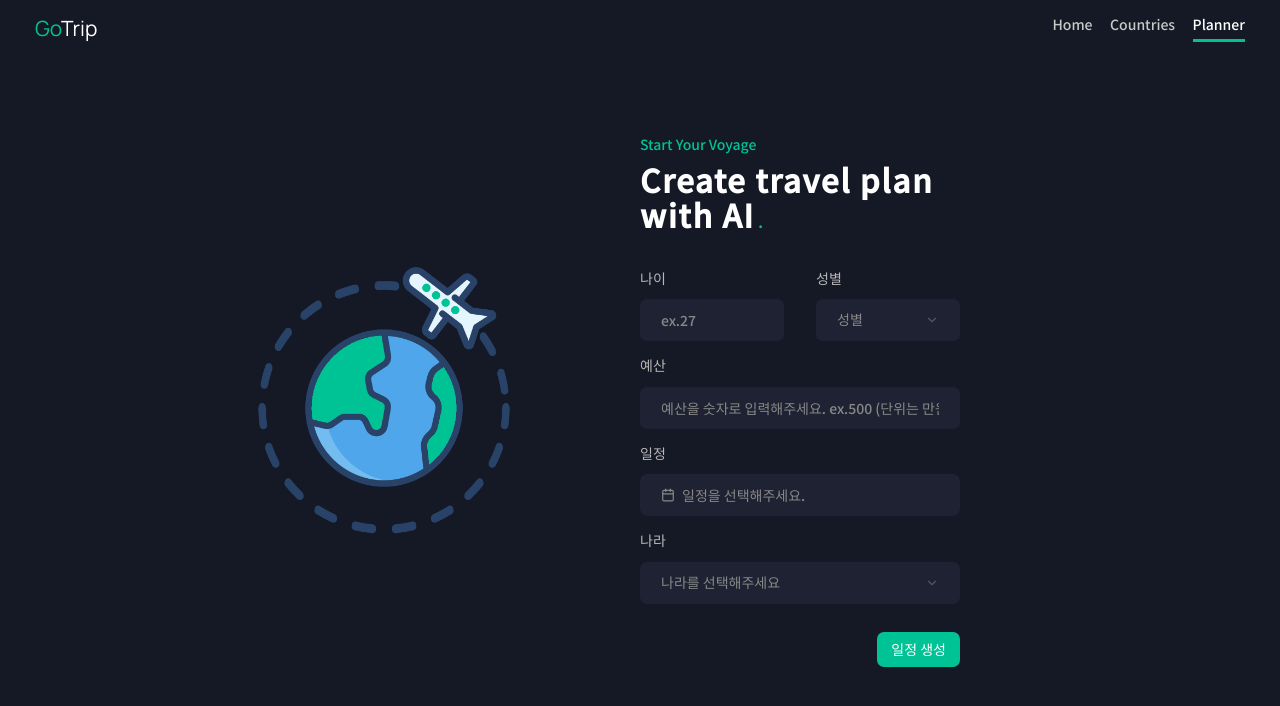
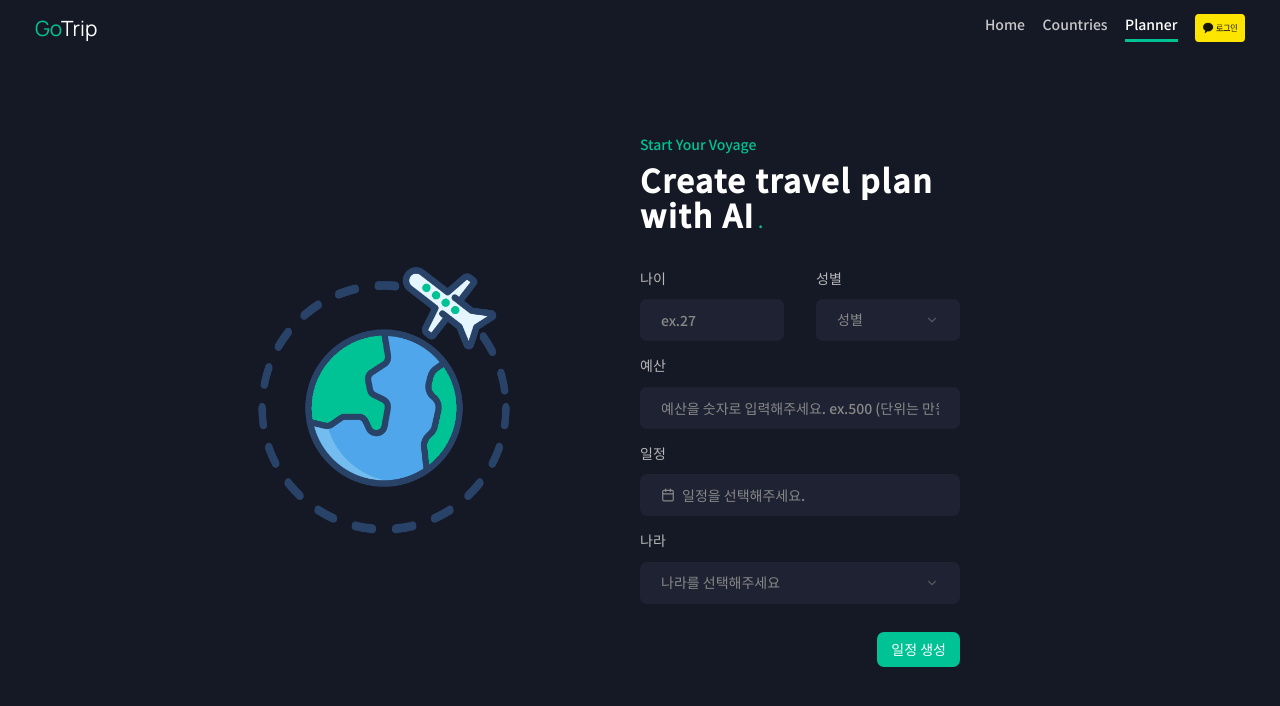
Before and after one commit to mmm7k/capstone, a Next.js app: page /planner in a window 1280 px wide. Shown: the top 706 px of the page. Built offline with nearby package versions, Linux system fonts and the light colour scheme.

Commit message:
feat: 카카오 로그인 테스트 구현

```diff
--- a/src/app/layout/layoutHeader.tsx
+++ b/src/app/layout/layoutHeader.tsx
@@ -2,10 +2,11 @@
 
 import { Manrope } from 'next/font/google';
 import Link from 'next/link';
-import { usePathname } from 'next/navigation';
+import { usePathname, useRouter } from 'next/navigation';
 import { useEffect, useState } from 'react';
 import { FiMenu, FiX } from 'react-icons/fi';
-
+import Image from 'next/image';
+import { Router } from 'lucide-react';
 const roboto = Manrope({
   weight: '400',
   subsets: ['latin'],
@@ -13,6 +14,7 @@ const roboto = Manrope({
 
 export default function LayoutHeader() {
   const pathname = usePathname();
+  const router = useRouter();
   const [scroll, setScroll] = useState(false);
   const [menuOpen, setMenuOpen] = useState(false);
 
@@ -78,6 +80,16 @@ export default function LayoutHeader() {
               Planner
             </div>
           </Link>
+
+          <Image
+            src="/kakaoLogin.png"
+            alt="kakao login"
+            width={50}
+            height={50}
+            onClick={() => {
+              router.push('http://api.chosun.life:8080/vi/oauth/kakao');
+            }}
+          />
         </nav>
         <button
           className="sm:hidden"
@@ -124,7 +136,7 @@ export default function LayoutHeader() {
         </Link>
         <Link href="/planner">
           <div
-            className={`cursor-pointer py-2 text-xl ${
+            className={`cursor-pointer py-2 text-xl mb-3 ${
               pathname === '/planner'
                 ? 'text-white border-b-[1.5px] border-[#00C395]'
                 : 'text-[#c8c8c8]'
@@ -134,6 +146,16 @@ export default function LayoutHeader() {
             Planner
           </div>
         </Link>
+
+        <Image
+          src="/kakaoLogin.png"
+          alt="kakao login"
+          width={50}
+          height={50}
+          onClick={() => {
+            router.push('http://api.chosun.life:8080/vi/oauth/kakao');
+          }}
+        />
       </nav>
       <style jsx>{`
         .shadow-custom {
```
Also changed, not shown: public/kakaoLogin.png (added).
